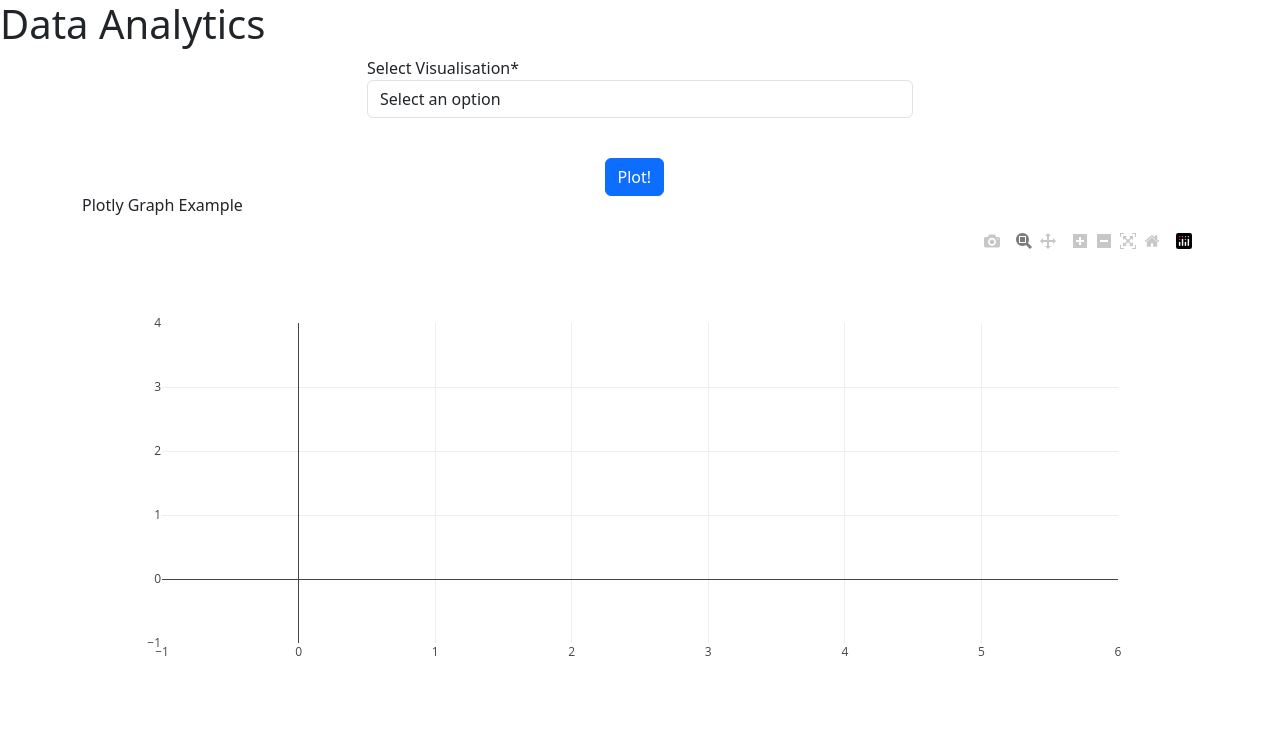
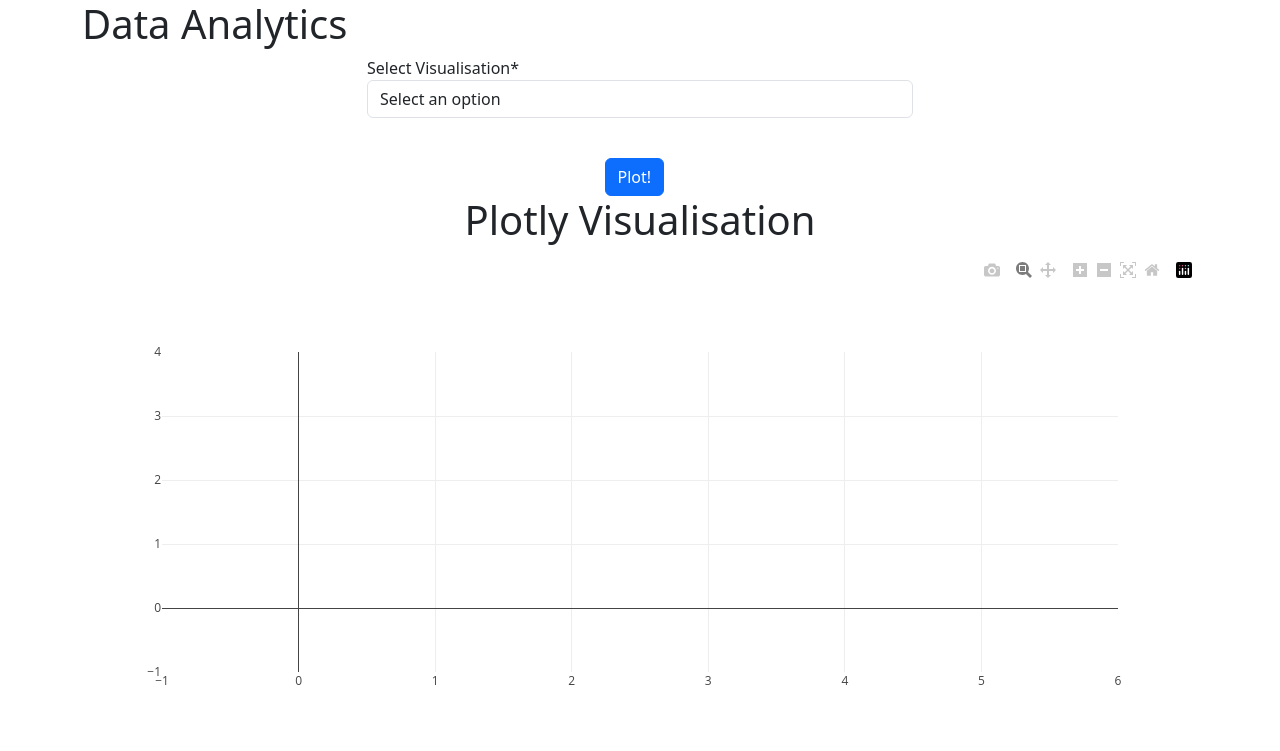
Before and after one commit to adityaraute/Therminer-Assignment, a Flask app: template templates/index.html in a window 1280 px wide. Shown: the top 751 px of the page. Run offline with Flask 3, Linux system fonts and the light colour scheme; the template is opened without the code that fills it: most values are stand-ins (such as "Sample title", 1, 10 or a date in 2020); some libraries are stand-ins or nearby versions.

Commit message:
Refactor index.html

```diff
--- a/templates/index.html
+++ b/templates/index.html
@@ -1,9 +1,8 @@
 {% extends "base.html" %}
 {% block contentbody %}
 
-<h1>Data Analytics</h1>
 <div class = "container">
-
+  <h1>Data Analytics</h1>
   <form method = "POST" id="main-form">
 
     {# Dropdown #}
@@ -53,15 +52,15 @@
       </div>
     </div>
   </form>
-
-
-  {# Add scripts #}
-  <script src="https://cdn.plot.ly/plotly-latest.min.js"></script>
-
-  <h6>Plotly Graph Example</h6>
-  <div id="chart" style="width: 100%; height: 500px;" class = "chart">
+</div>
 
     {% if dashboard %}
+
+    <div class="container">
+      <h6 class="text-center underline display-6">Plotly Visualisation</h6>
+      <div id="chart" style="width: 100%; height: 500px;" class = "chart"></div>
+
+      <script src="https://cdn.plot.ly/plotly-latest.min.js"></script>
       <script type="text/javascript">
         // Fetch JSON through parameters
         var graphs = {{ dashboard | safe}};
@@ -69,8 +68,7 @@
         // Plot the visualisation in chart div
         Plotly.newPlot('chart', graphs.data, graphs.layout);
       </script>
+    </div>
+
     {% endif %}
-  </div>
-</div>
-
 {% endblock %}
```
